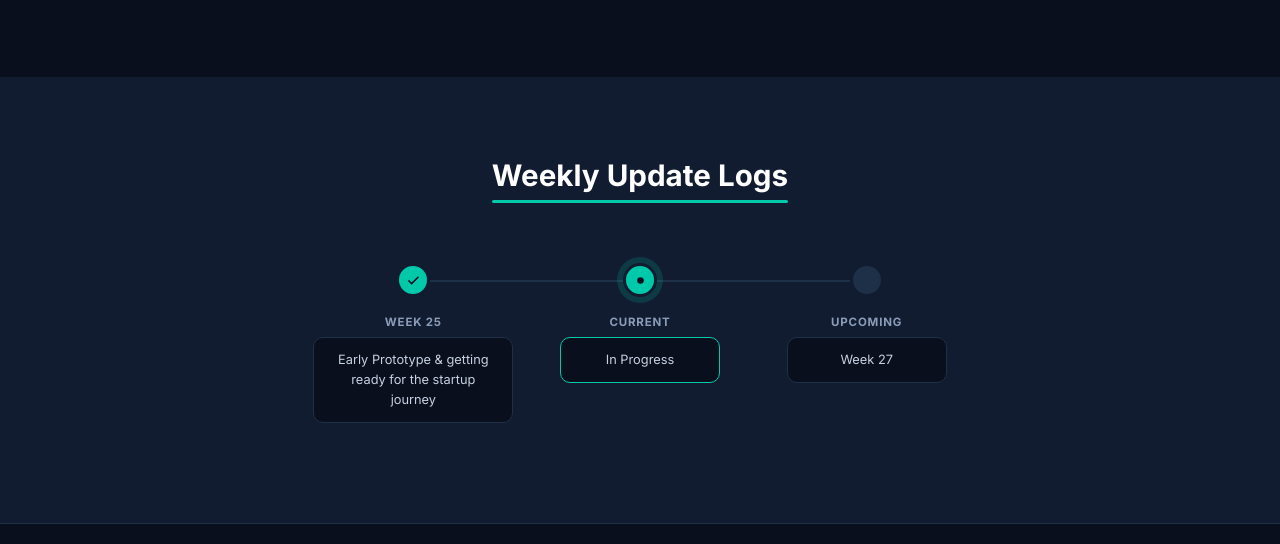
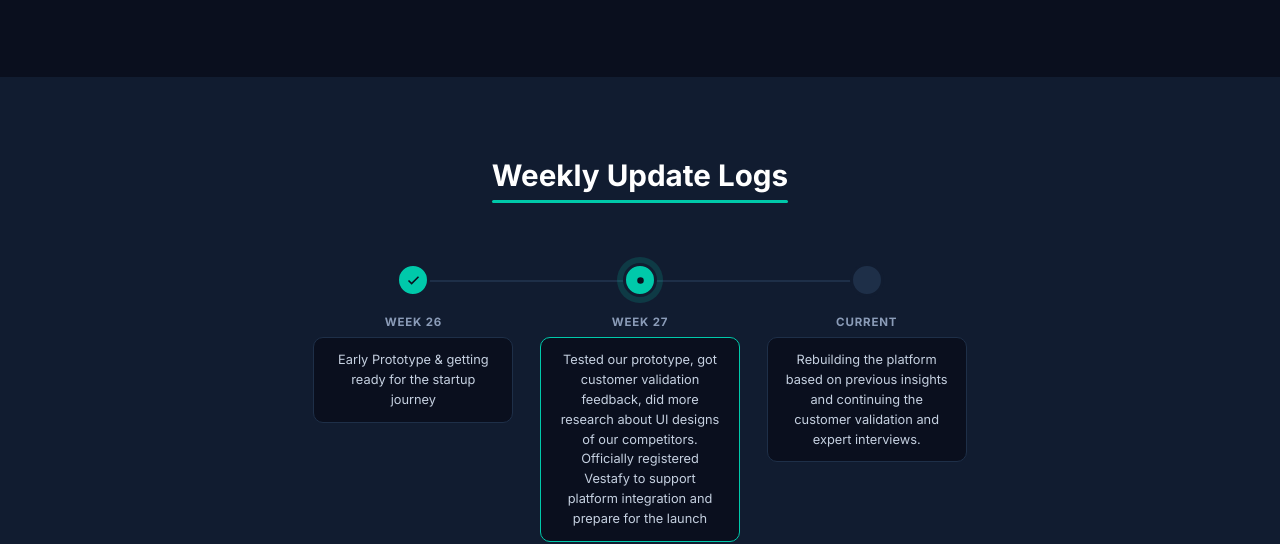
Before and after one commit to iuriDG/onepager_vestafy, a plain HTML site: page index.html in a window 1280 px wide. Shown: the part 3633-4177 px from the top of the page. Drawn offline with Linux system fonts and the light colour scheme.

Commit message:
Updated the timeline for Weekly Update Logs
Updated timeline labels and descriptions.

```diff
--- a/index.html
+++ b/index.html
@@ -316,7 +316,7 @@
           <polyline points="20 6 9 17 4 12"/>
         </svg>
       </div>
-      <div class="timeline-label">Week 25</div>
+      <div class="timeline-label">Week 26</div>
       <div class="timeline-card">Early Prototype &amp; getting ready for the startup journey</div>
     </div>
     <div class="timeline-item">
@@ -325,13 +325,14 @@
           <circle cx="12" cy="12" r="4" fill="currentColor"/>
         </svg>
       </div>
-      <div class="timeline-label">Current</div>
-      <div class="timeline-card timeline-card--current">In Progress</div>
+      <div class="timeline-label">Week 27</div>
+      <div class="timeline-card timeline-card--current">Tested our prototype, got customer validation feedback, did more research about UI designs of our competitors. Officially registered Vestafy to support platform integration and prepare for the launch</div>
     </div>
     <div class="timeline-item">
       <div class="timeline-dot timeline-dot--next"></div>
-      <div class="timeline-label">Upcoming</div>
-      <div class="timeline-card">Week 27</div>
+      <div class="timeline-label">Current</div>
+      <div class="timeline-card">Rebuilding the platform based on previous insights and continuing the customer validation and expert interviews.
+</div>
     </div>
   </div>
 </section>
```
